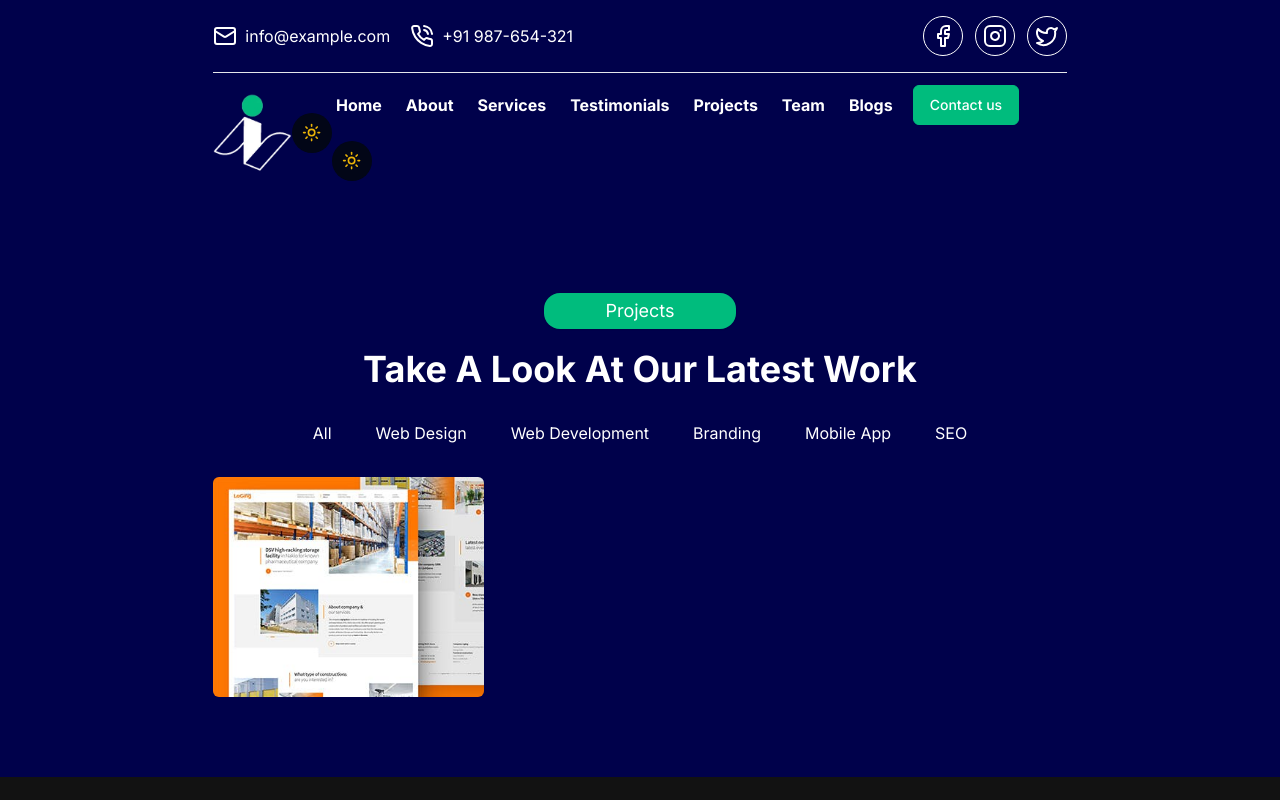
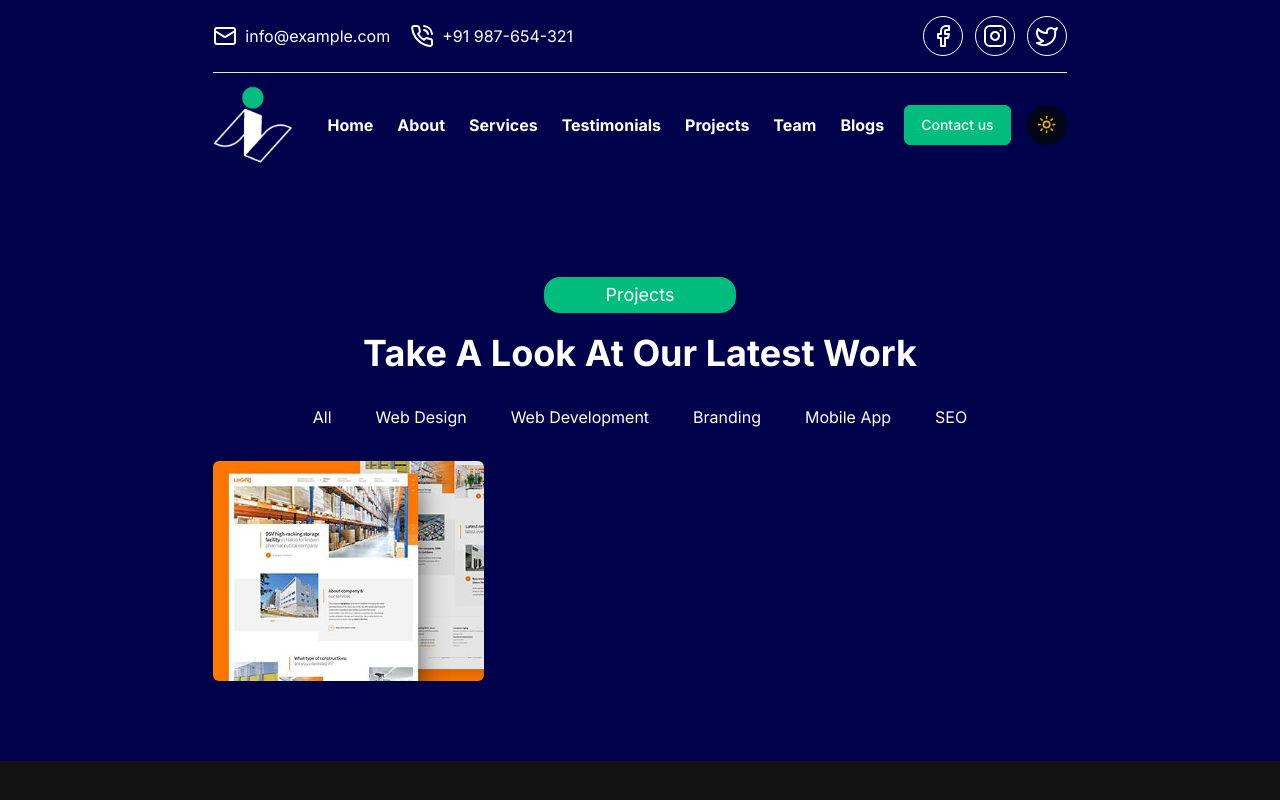
Before and after one commit to djoreally/Innovarel, a Next.js app: page /projects in a window 1280 px wide. Built offline with nearby package versions, Linux system fonts and the light colour scheme.

Commit message:
design all done

```diff
--- a/src/components/Homepage/Navbar.js
+++ b/src/components/Homepage/Navbar.js
@@ -39,7 +39,7 @@ const Navbar = () => {
                                 className="w-20 h-20"
                             />
                         </div>
-                        <div className="flex justify-end items-center gap-5">
+                        <div className="flex lg:hidden justify-end items-center gap-5">
                             <ThemeSwitcher />
                             <SideNavbar />
                         </div>
```
